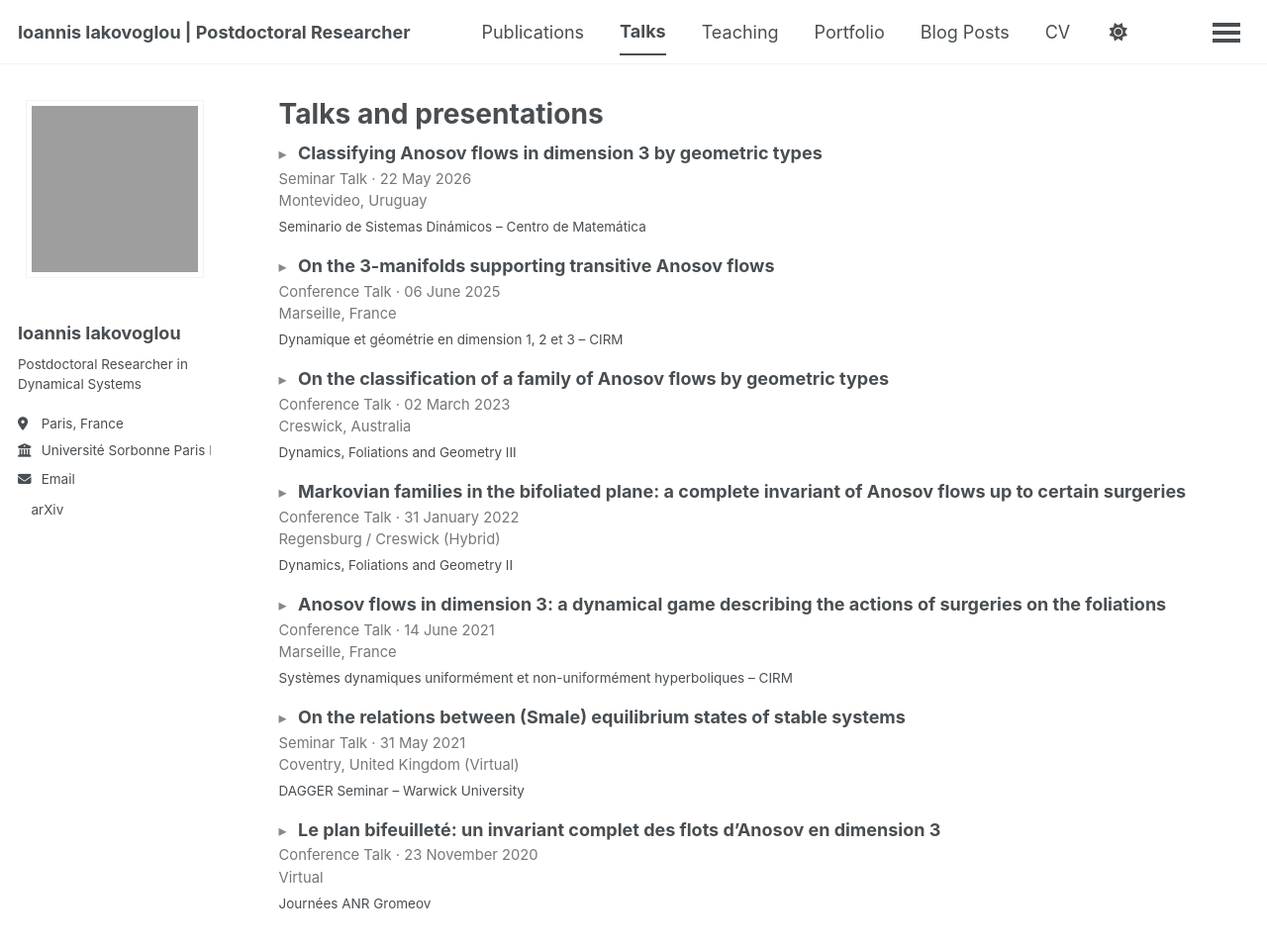
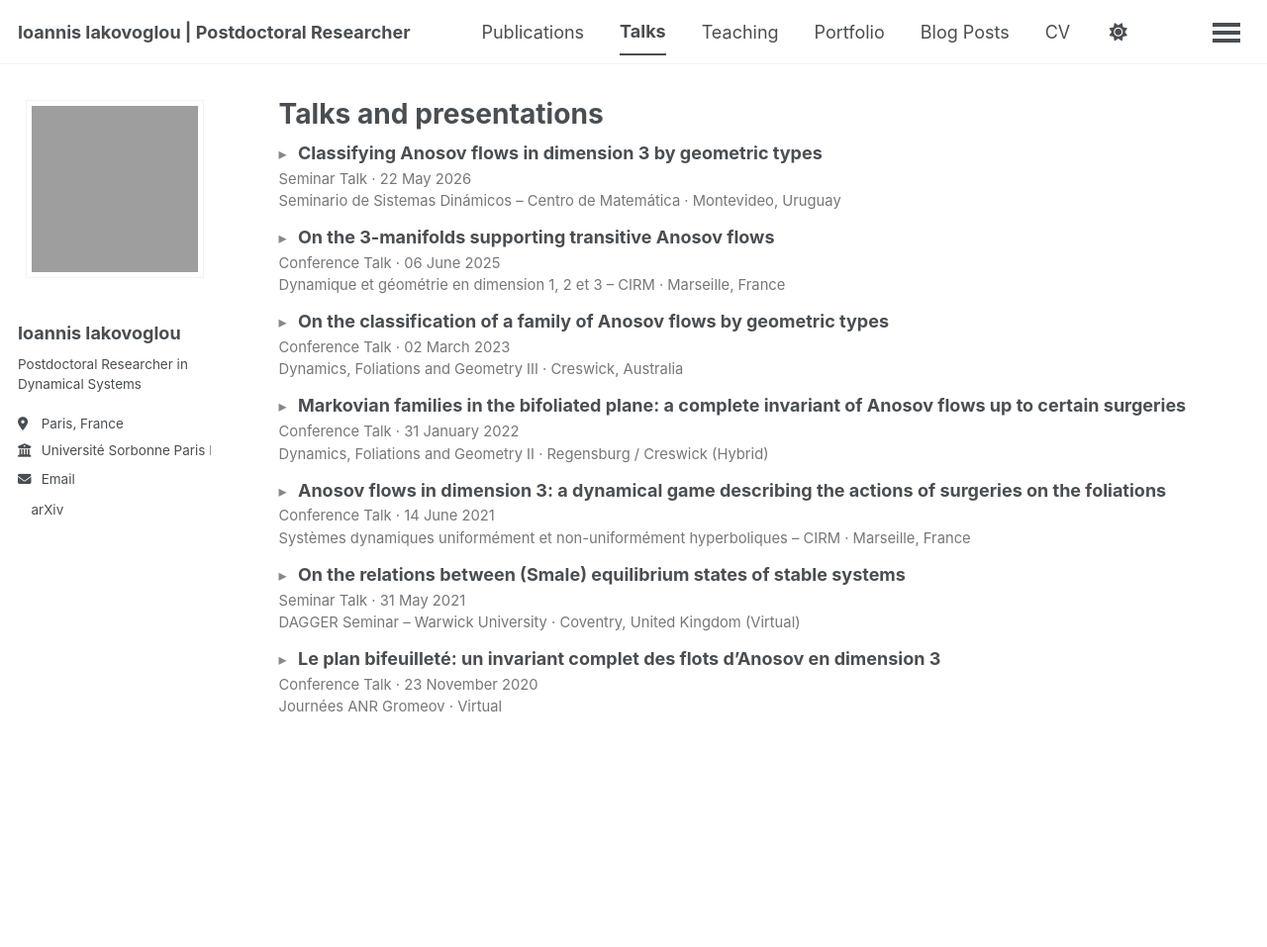
Before and after one commit to ioannisiakovoglou/ioannisiakovoglou.github.io, a Jekyll site: the page built from _pages/talks.html, in a window 1280 px wide and 1030 px high. Shown: the top 957 px of the window at 99% size. Built offline with Jekyll 4.4.1, drawn with Linux system fonts in a browser that asks for light colours; a script bundle is joined from its source files by our own code; a style sheet for code colours, icons or effects is not loaded.

Commit message:
Combine venue and location display logic

```diff
--- a/_includes/archive-single-talk.html
+++ b/_includes/archive-single-talk.html
@@ -40,12 +40,10 @@
         </p>
       {% endif %}
 
-      {% if post.location %}
-        <p class="publication-length">{{ post.location }}</p>
-      {% endif %}
-
-      {% if post.venue %}
-        <p class="archive__item-excerpt">{{ post.venue }}</p>
+      {% if post.venue or post.location %}
+        <p class="publication-venue">
+          {{ post.venue }}{% if post.venue and post.location %} · {% endif %}{{ post.location }}
+        </p>
       {% endif %}
 
       {% if post.excerpt %}
```
